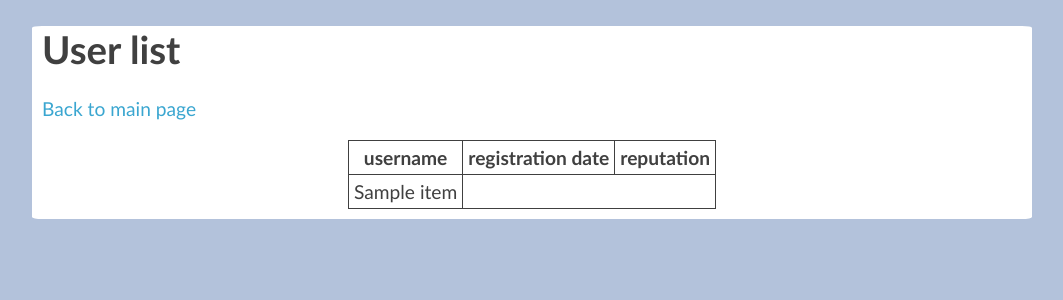
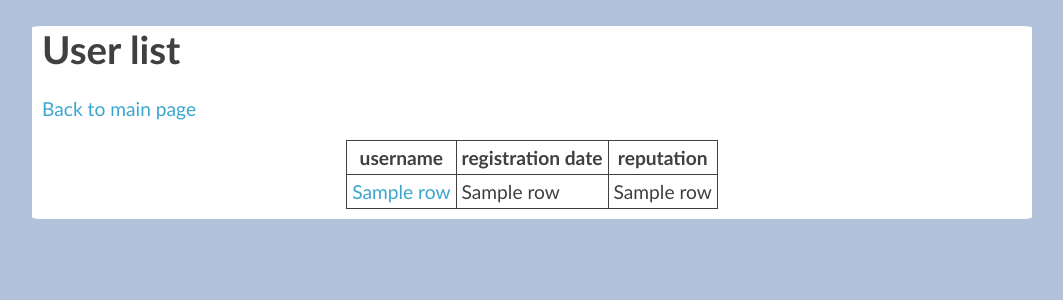
Before and after one commit to KataBucsai/AskMate2-project-prismatic, a Flask app: template templates/list_users.html in a window 1280 px wide. Shown: the top 300 px of the page, without its empty margins (108-1171 px from the left). Run offline with Flask 2, Linux system fonts and the light colour scheme; the template is opened without the code that fills it: most values are stand-ins (such as "Sample title", 1, 10 or a date in 2020).

Commit message:
implement link to user page from user list

```diff
--- a/app_logic.py
+++ b/app_logic.py
@@ -195,9 +195,8 @@
 
 @app.route('/list_users')
 def list_users():
-    query = """SELECT user_name, registration_date, reputation \
+    query = """SELECT * \
             FROM users \
             ORDER BY id"""
     user_list = ui.handle_query(query)
-    print(user_list)
     return render_template('list_users.html', user_list=user_list)
--- a/templates/list_users.html
+++ b/templates/list_users.html
@@ -12,7 +12,7 @@
         <a  href="/"> Back to main page</a>
     </p>
 
-    {% if row_count == 0 %}
+    {% if user_list|length == 0 %}
         <p>
             Sorry, no users...
         </p>
@@ -31,11 +31,9 @@
             </th>
                 {% for row in user_list %}
                     <tr>
-                        {% for item in row %}
-                            <td>
-                                {{ item }}
-                            </td>
-                        {% endfor %}
+                        <td> <a  href="/user/{{ row[0]  }}"> {{ row[1] }} </a>  </td>
+                        <td> {{ row[2] }} </td>
+                        <td> {{ row[3] }} </td>
                     </tr>
                 {% endfor %}
         </table>
```
